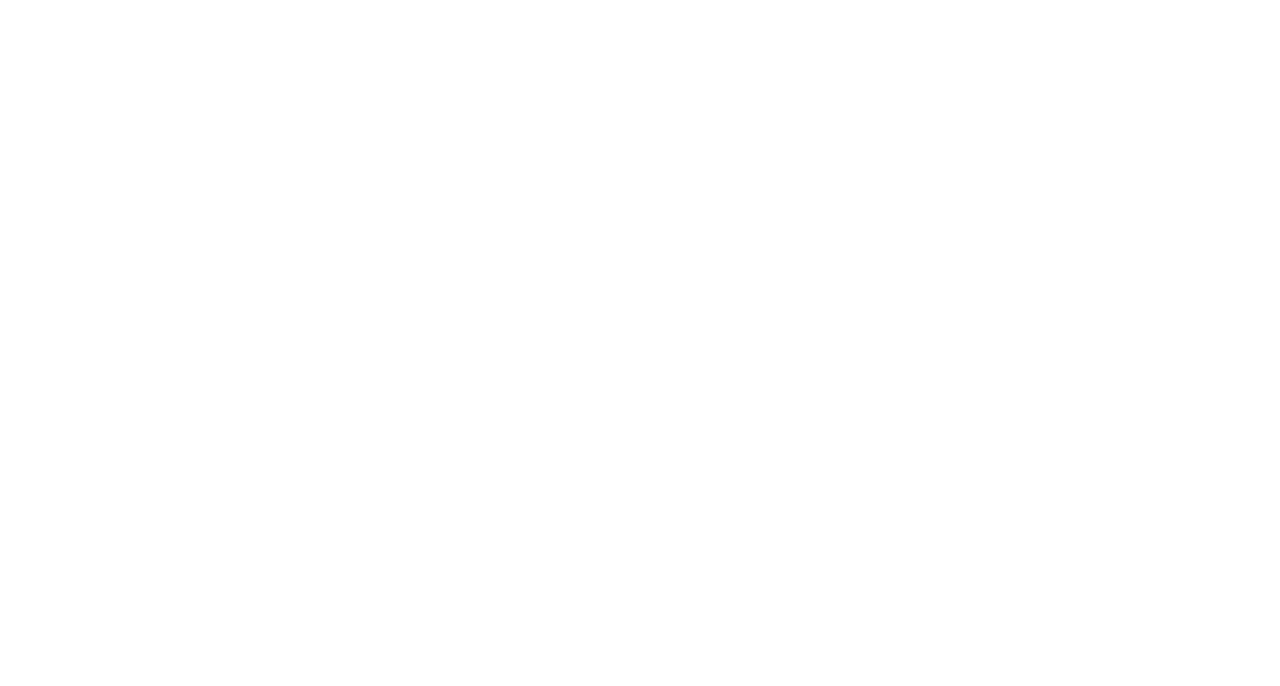
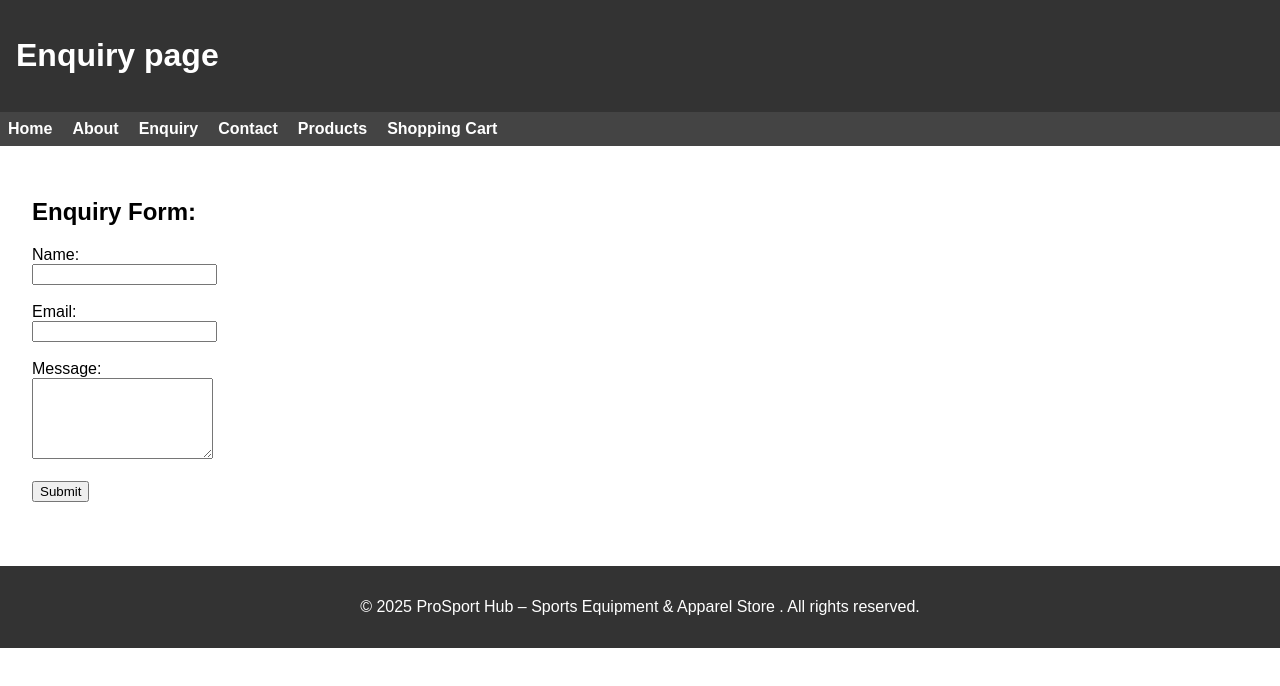
Before and after one commit to nuriyaakbar1/proposal, a plain HTML site: page enquiry.html in a window 1280 px wide. Drawn offline with Linux system fonts and the light colour scheme.

Commit message:
Update enquiry.html

```diff
--- a/enquiry.html
+++ b/enquiry.html
@@ -4,8 +4,84 @@
     <meta charset="UTF-8">
     <meta name="viewport" content="width=device-width, initial-scale=1.0">
     <title>Enquiry</title>
+    <style>
+        body {
+            font-family: Arial, sans-serif;
+            margin: 0;
+            padding: 0;
+        }
+        header {
+            background: #333;
+            color: white;
+            padding: 1em;
+        }
+        nav {
+            background: #444;
+            padding: 0.5em;
+        }
+        nav ul {
+            list-style: none;
+            margin: 0;
+            padding: 0;
+            display: flex;
+        }
+        nav ul li {
+            margin-right: 20px;
+        }
+        nav ul li a {
+            text-decoration: none;
+            color: white;
+            font-weight: bold;
+        }
+        nav ul li a:hover {
+            color: yellow;
+        }
+        main {
+            padding: 2em;
+        }
+        footer {
+            background: #333;
+            color: white;
+            text-align: center;
+            padding: 1em;
+            margin-top: 2em;
+        }
+    </style>
 </head>
 <body>
+    <header>
+        <h1>Enquiry page</h1>
+    </header>
 
+    <nav>
+        <ul>
+            <li><a href="index.html">Home</a></li>
+            <li><a href="about.html">About</a></li>
+            <li><a href="enquiry.html" class="active">Enquiry</a></li>
+            <li><a href="contact.html">Contact</a></li>
+            <li><a href="product.html">Products</a></li>
+            <li><a href="cart.html">Shopping Cart</a></li>
+        </ul>
+    </nav>
+
+    <main>
+        <h2>Enquiry Form:</h2>
+        <form>
+            <label for="Name:">Name:</label><br>
+            <input type="text" id="Name:" name="Name:" required><br><br>
+
+            <label for="Email:">Email:</label><br>
+            <input type="Email:" id="Email:" name="Email:" required><br><br>
+
+            <label for="Please leave your message here:">Message:</label><br>
+            <textarea id="Please leave your message here:" name="Please leave your message here:" rows="5" required></textarea><br><br>
+
+            <button type="Submit">Submit</button>
+        </form>
+    </main>
+
+    <footer>
+        <p>&copy; 2025 ProSport Hub – Sports Equipment & Apparel Store . All rights reserved.</p>
+    </footer>
 </body>
 </html>
```
